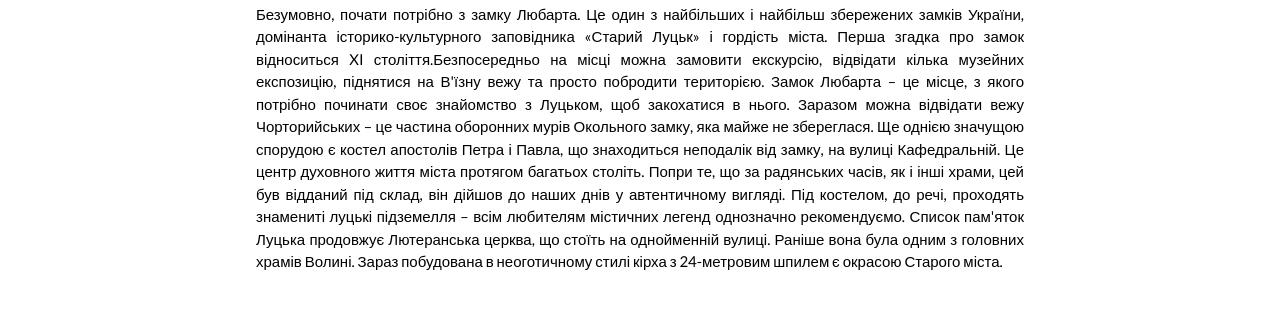
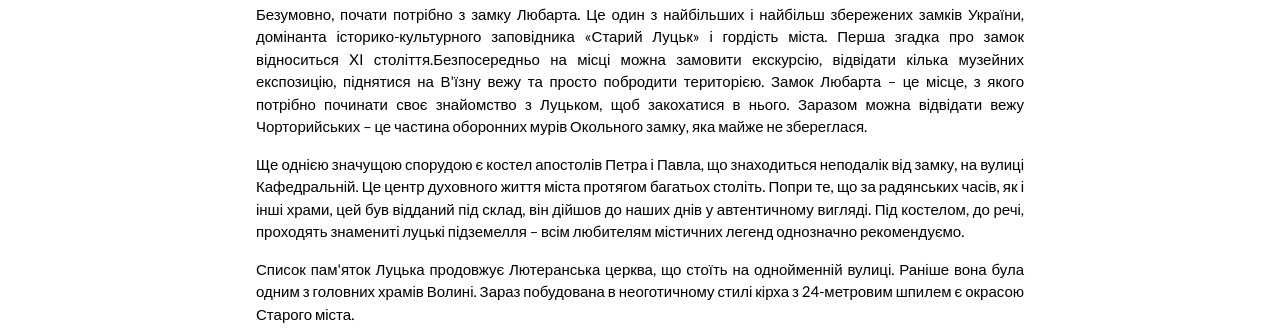
Before and after one commit to ecolutck/ecolutck.github.io, a plain HTML site: page index.html in a window 1280 px wide. Shown: the part 1220-1552 px from the top of the page. Drawn offline with nearby package versions, Linux system fonts and the light colour scheme.

Commit message:
Update index.html

```diff
--- a/index.html
+++ b/index.html
@@ -59,11 +59,11 @@ body {font-family: "Lato", sans-serif}
     <p class="w3-opacity"><i>Луцьк – місто з багатою історією, цікавою архітектурою та неповторною атмосферою. Місто, що володіє середньовічною чарівністю та молодіжним духом. І хоча центр Волинської області не надто «розкручений» як туристична Мекка, поступаючись Львову, Києву та Одесі, це не привід відсувати його на другі ролі.</i></p>
     <p class="w3-justify">
       Безумовно, почати потрібно з замку Любарта. Це один з найбільших і найбільш збережених замків України, домінанта історико-культурного заповідника «Старий Луцьк» і гордість міста. Перша згадка про замок відноситься XI століття.Безпосередньо на місці можна замовити екскурсію, відвідати кілька музейних експозицію, піднятися на В'їзну вежу та просто побродити територією. Замок Любарта – це місце, з якого потрібно починати своє знайомство з Луцьком, щоб закохатися в нього.
-Заразом можна відвідати вежу Чорторийських – це частина оборонних мурів Окольного замку, яка майже не збереглася.
-
+Заразом можна відвідати вежу Чорторийських – це частина оборонних мурів Окольного замку, яка майже не збереглася.</p>
+       <p class="w3-justify">
       Ще однією значущою спорудою є костел апостолів Петра і Павла, що знаходиться неподалік від замку, на вулиці Кафедральній. Це центр духовного життя міста протягом багатьох століть. Попри те, що за радянських часів, як і інші храми, цей був відданий під склад, він дійшов до наших днів у автентичному вигляді.
-Під костелом, до речі, проходять знамениті луцькі підземелля – всім любителям містичних легенд однозначно рекомендуємо.
-
+Під костелом, до речі, проходять знамениті луцькі підземелля – всім любителям містичних легенд однозначно рекомендуємо.</p>
+    <p class="w3-justify">
       Список пам'яток Луцька продовжує Лютеранська церква, що стоїть на однойменній вулиці. Раніше вона була одним з головних храмів Волині. Зараз побудована в неоготичному стилі кірха з 24-метровим шпилем є окрасою Старого міста.</p>
     <div class="w3-row w3-padding-32">
       <div class="w3-third">
```
